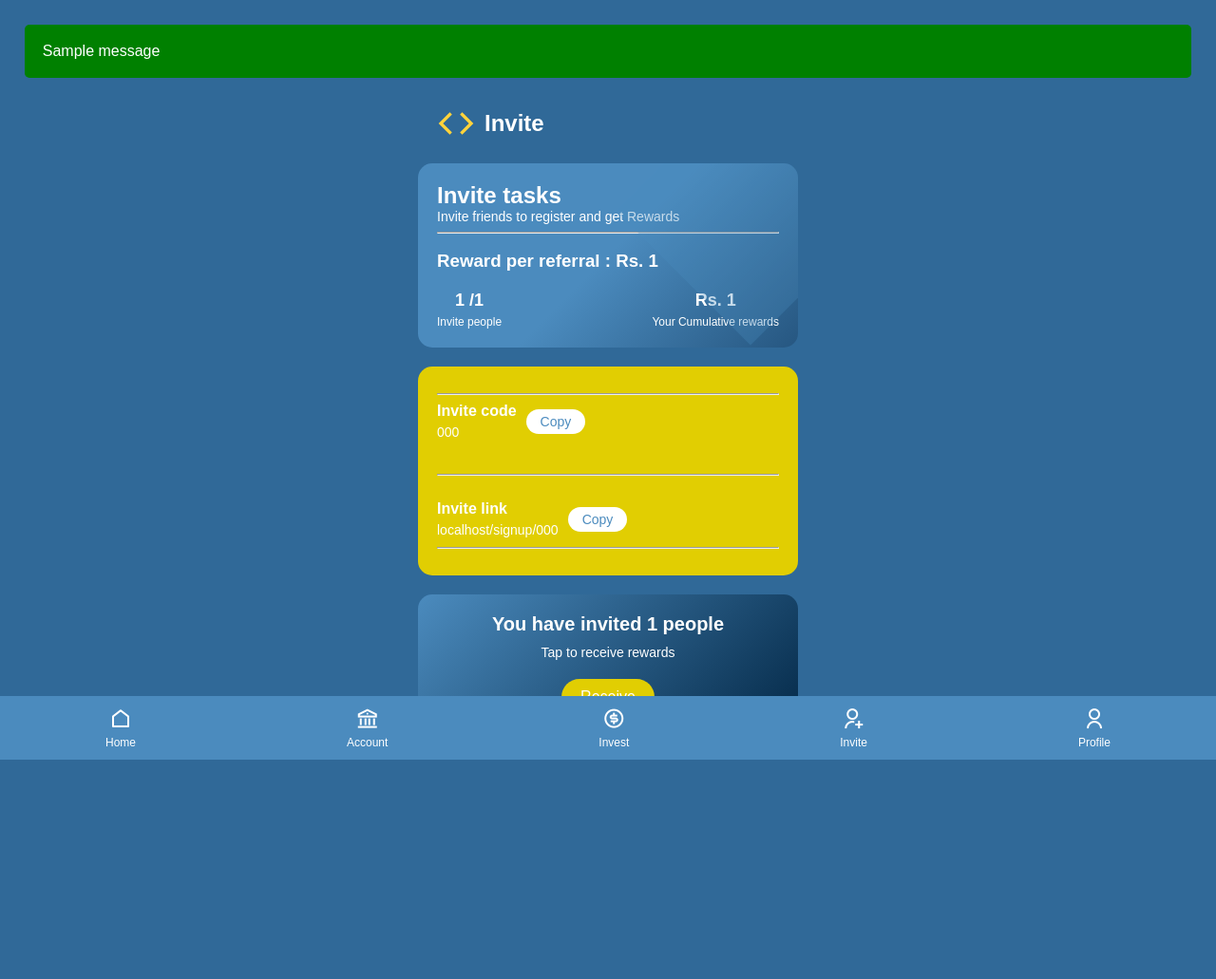
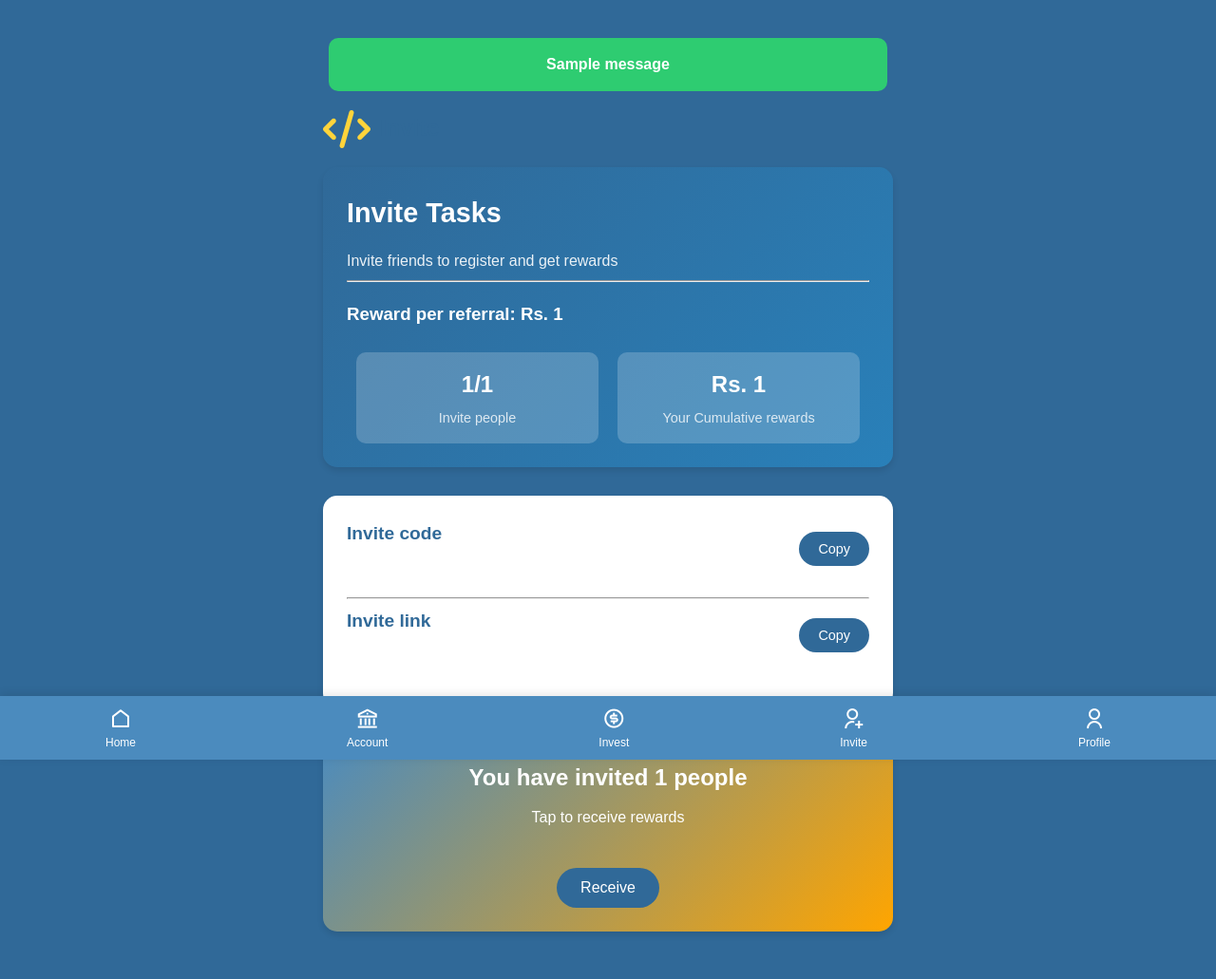
Before and after one commit to mE-uMAr/python-Hyip, a Django app: page /invite/ in a window 1280 px wide. Shown: the whole page at 95% size. Before the commit the page ends 800 px from the top, so only its background shows below. Run offline with Django 5.2, Linux system fonts and the light colour scheme; a user stored in the database is signed in; tables that the repository leaves empty hold one stand-in row (values such as "Sample post"); one stand-in notice (Sample message) is shown; some libraries are stand-ins or nearby versions.

Commit message:
Update invite.html for enhanced UI

```diff
--- a/templates/invite.html
+++ b/templates/invite.html
@@ -5,7 +5,7 @@
     <meta charset="UTF-8" />
     <meta name="viewport" content="width=device-width, initial-scale=1.0" />
     <title>Invite</title>
-    <link rel="stylesheet" href=" {% static "invite.css" %}" />
+    <link rel="stylesheet" href="{% static 'invite.css' %}" />
     <link
       rel="stylesheet"
       href="https://cdnjs.cloudflare.com/ajax/libs/font-awesome/6.6.0/css/all.min.css"
@@ -13,37 +13,256 @@
       crossorigin="anonymous"
       referrerpolicy="no-referrer"
     />
+    <style>
+      :root {
+        --primary-color: #4B8BBE;
+        --secondary-color: #FFD43B;
+        --background-color: #F0F4F8;
+        --text-color: #333;
+        --card-background: #FFFFFF;
+      }
+
+      body {
+        font-family: 'Segoe UI', Tahoma, Geneva, Verdana, sans-serif;
+        background-color: var(--background-color);
+        color: var(--text-color);
+        margin: 0;
+        padding: 20px;
+        line-height: 1.6;
+      }
+
+      .container {
+        max-width: 600px;
+        margin: 0 auto;
+        padding: 20px;
+      }
+
+      header {
+        display: flex;
+        align-items: center;
+        margin-bottom: 30px;
+      }
+
+      .logo {
+        display: flex;
+        align-items: center;
+      }
+
+      .python-icon {
+        font-size: 2rem;
+        color: var(--primary-color);
+        margin-right: 10px;
+      }
+
+      h1 {
+        font-size: 2.5rem;
+        color: var(--primary-color);
+        margin: 0;
+      }
+
+      .card {
+        background-color: var(--card-background);
+        border-radius: 15px;
+        padding: 25px;
+        margin-bottom: 30px;
+        box-shadow: 0 4px 6px rgba(0, 0, 0, 0.1);
+        transition: transform 0.3s ease;
+      }
+
+      .card:hover {
+        transform: translateY(-5px);
+      }
+
+      .invite-tasks {
+        background: linear-gradient(135deg, var(--primary-color) 0%, #2980b9 100%);
+        color: white;
+      }
+
+      .invite-tasks h2 {
+        font-size: 1.8rem;
+        margin: 0 0 15px 0;
+      }
+
+      .invite-tasks p {
+        margin: 0;
+        font-size: 1rem;
+        opacity: 0.9;
+      }
+
+      .progress {
+        display: flex;
+        justify-content: space-between;
+        margin-top: 25px;
+      }
+
+      .progress-item {
+        text-align: center;
+        background-color: rgba(255, 255, 255, 0.2);
+        padding: 15px;
+        border-radius: 10px;
+        flex: 1;
+        margin: 0 10px;
+      }
+
+      .progress-item h3 {
+        font-size: 1.5rem;
+        margin: 0;
+      }
+
+      .progress-item p {
+        font-size: 0.9rem;
+        margin: 5px 0 0 0;
+        opacity: 0.8;
+      }
+
+      .invite-code {
+        display: flex;
+        align-items: center;
+        margin-bottom: 20px;
+      }
+
+      .invite-code-info {
+        flex-grow: 1;
+      }
+
+      .invite-code-info h3 {
+        margin: 0;
+        font-size: 1.2rem;
+        color: var(--primary-color);
+      }
+
+      .invite-code-info p {
+        margin: 5px 0 0 0;
+        font-size: 1rem;
+        color: var(--text-color);
+        word-break: break-all;
+      }
+
+      .copy-btn {
+        background-color: var(--primary-color);
+        color: white;
+        border: none;
+        padding: 10px 20px;
+        border-radius: 20px;
+        font-size: 0.9rem;
+        cursor: pointer;
+        transition: background-color 0.3s ease;
+      }
+
+      .copy-btn:hover {
+        background-color: #2980b9;
+      }
+
+      .mission-rewards {
+        text-align: center;
+        background: linear-gradient(135deg, var(--secondary-color) 0%, #FFA500 100%);
+        color: var(--text-color);
+      }
+
+      .mission-rewards h3 {
+        font-size: 1.5rem;
+        margin: 0 0 10px 0;
+      }
+
+      .mission-rewards p {
+        font-size: 1rem;
+        margin: 0 0 20px 0;
+      }
+
+      .receive-btn {
+        background-color: var(--primary-color);
+        color: white;
+        border: none;
+        padding: 12px 25px;
+        border-radius: 25px;
+        font-size: 1rem;
+        cursor: pointer;
+        transition: background-color 0.3s ease, transform 0.3s ease;
+      }
+
+      .receive-btn:hover {
+        background-color: #2980b9;
+        transform: scale(1.05);
+      }
+
+      .bottom-nav {
+        position: fixed;
+        bottom: 0;
+        left: 0;
+        right: 0;
+        background-color: var(--card-background);
+        display: flex;
+        justify-content: space-around;
+        padding: 15px 0;
+        box-shadow: 0 -2px 10px rgba(0, 0, 0, 0.1);
+      }
+
+      .message {
+        width: 93%;
+        padding: 15px;
+        border-radius: 10px;
+        color: white;
+        margin: 20px auto;
+        text-align: center;
+        font-weight: bold;
+      }
+
+      .message.error {
+        background-color: #e74c3c;
+      }
+
+      .message.success {
+        background-color: #2ecc71;
+      }
+
+      .message.info {
+        background-color: #3498db;
+      }
+
+      @media (max-width: 600px) {
+        .container {
+          padding: 10px;
+        }
+
+        .card {
+          padding: 20px;
+        }
+
+        .progress {
+          flex-direction: column;
+        }
+
+        .progress-item {
+          margin: 10px 0;
+        }
+      }
+    </style>
   </head>
   <body>
-    {% if messages %} {% for message in messages %}
-    <div
-      style="width: 93%; height: auto; padding: 1.5vw; border-radius: 5px; background-color:
-      {% if message.tags == 'error' %}red{% elif message.tags == 'success' %}green{% else %}gray{% endif %};
-      color: white; margin :2vw;"
-    >
-      {{ message }}
-    </div>
-    {% endfor %} {% endif %}
     <div class="container">
-      <header style="margin: 5%">
+      {% if messages %}
+        {% for message in messages %}
+          <div class="message {% if message.tags %}{{ message.tags }}{% endif %}">
+            {{ message }}
+          </div>
+        {% endfor %}
+      {% endif %}
+
+      <header>
         <div class="logo">
-          <i class="ri-code-line python-icon"></i>
+          <i style="color:#FFD43B;" class="fas fa-code python-icon"></i>
           <h1>Invite</h1>
         </div>
       </header>
 
       <div class="card invite-tasks">
-        <div class="blue-shape"></div>
-        <h1>Invite tasks</h1>
-        <p>Invite friends to register and get Rewards</p>
-        <hr />
-        <h3>Reward per referral : Rs. {{ref_reward}}</h3>
+        <h2>Invite Tasks</h2>
+        <p>Invite friends to register and get rewards</p>
+        <hr>
+        <h3>Reward per referral: Rs. {{ref_reward}}</h3>
         <div class="progress">
           <div class="progress-item">
-            <h3>
-              {% if refs <= max_ref %}{{refs}}{% else %}{{0}}{% endif %}
-              /{{max_ref}}
-            </h3>
+            <h3>{% if refs <= max_ref %}{{refs}}{% else %}{{max_ref}}{% endif %}/{{max_ref}}</h3>
             <p>Invite people</p>
           </div>
           <div class="progress-item">
@@ -54,7 +273,6 @@
       </div>
 
       <div class="card">
-        <hr />
         <div class="invite-code">
           <div class="invite-code-info">
             <h3>Invite code</h3>
@@ -62,9 +280,7 @@
           </div>
           <button onclick="copyCode()" class="copy-btn">Copy</button>
         </div>
-        <br />
-        <hr />
-        <br />
+        <hr>
         <div class="invite-code">
           <div class="invite-code-info">
             <h3>Invite link</h3>
@@ -72,32 +288,32 @@
           </div>
           <button onclick="copyLink()" class="copy-btn">Copy</button>
         </div>
-        <hr />
       </div>
+
       <div class="card mission-rewards">
         <h3>You have invited {{refs}} people</h3>
         <p>Tap to receive rewards</p>
         <form method="post" action="">
           {% csrf_token %}
-          <input type="hidden" />
           <button type="submit" class="receive-btn">Receive</button>
         </form>
       </div>
-      <br /><br /><br />
-      {% include "nav.html" %}
     </div>
+
+    {% include "nav.html" %}
+
     <script>
       let code = document.getElementById("code").innerHTML;
       let link = document.getElementById("link").innerHTML;
-      console.log(code);
-      console.log(link);
+
       function copyCode() {
         navigator.clipboard.writeText(code);
-        alert("Referral code : " + code + "\nCode copied to clipboard");
+        alert("Referral code: " + code + "\nCode copied to clipboard");
       }
+
       function copyLink() {
         navigator.clipboard.writeText(link);
-        alert("Referral link : " + link + "\nLink copied to clipboard");
+        alert("Referral link: " + link + "\nLink copied to clipboard");
       }
     </script>
   </body>
```
